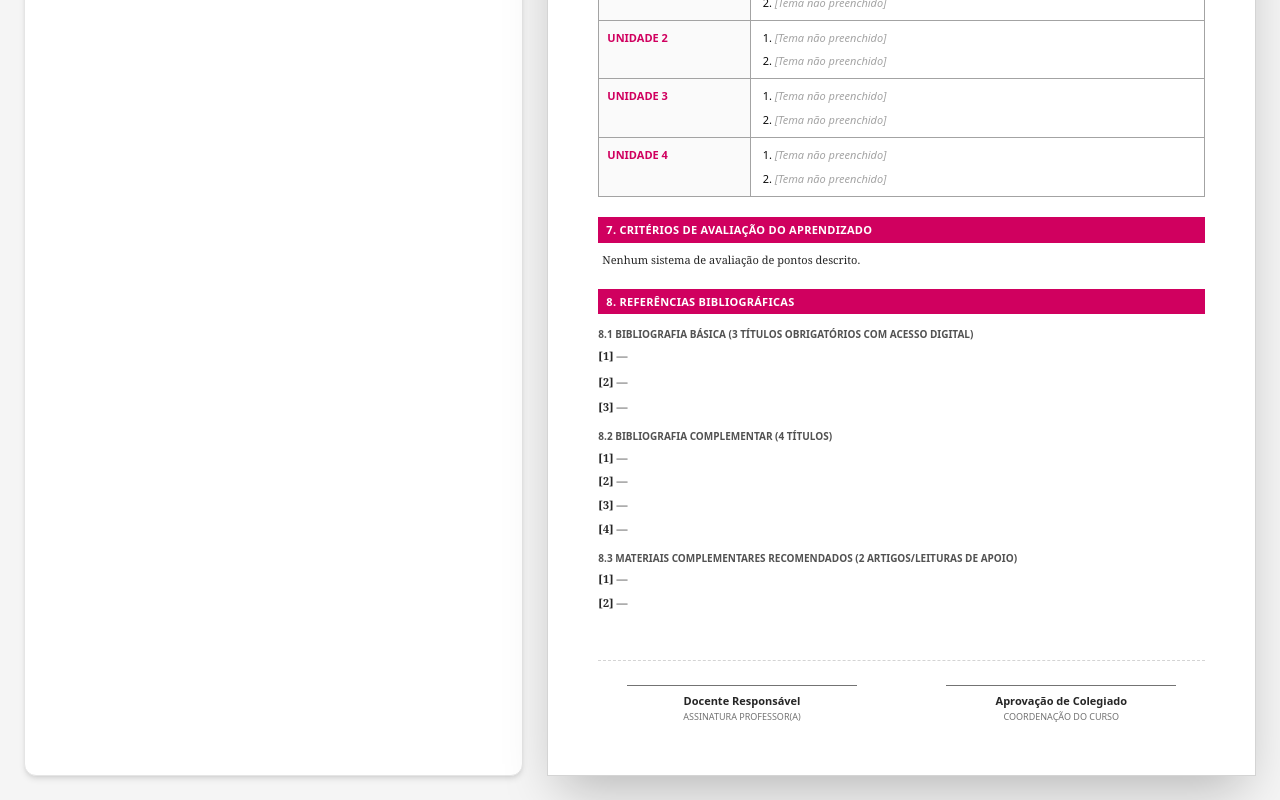
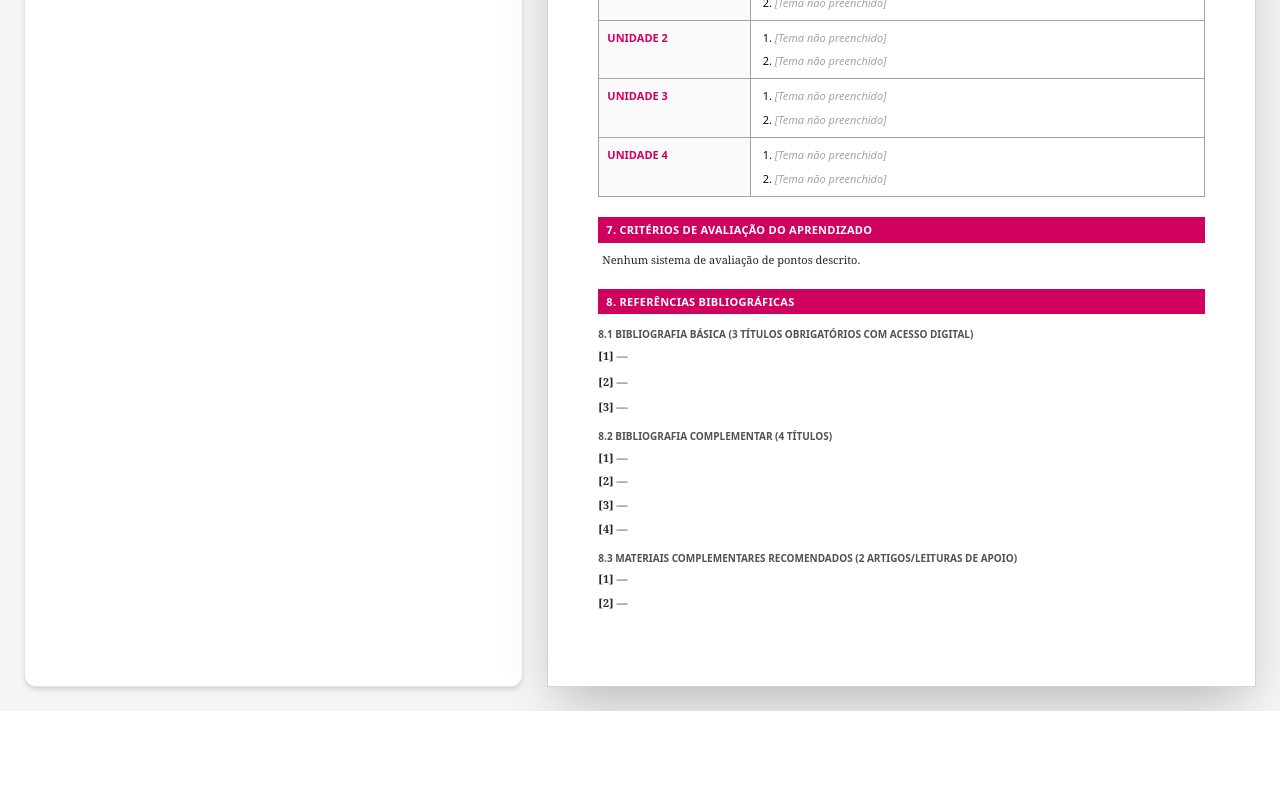
Before and after one commit to vilardani/geradordeplanodeensino, a React (Vite) app: page / in a window 1280 px wide. Shown: the part 888-1688 px from the top of the page. After the commit the page ends 1599 px from the top, so only its background shows below. Built offline with nearby package versions, Linux system fonts and the light colour scheme.

Commit message:
Remove signature and approval block from the plan preview

```diff
--- a/src/App.tsx
+++ b/src/App.tsx
@@ -1093,23 +1093,6 @@ export default function App() {
                 </div>
               </div>
 
-              {}
-              {/* ASSINATURAS */}
-              <div className="mt-12 pt-6 border-t border-dashed border-neutral-300 break-inside-avoid">
-                <div className="grid grid-cols-2 gap-8 text-center text-[11px] font-sans">
-                  <div>
-                    <div className="w-[80%] mx-auto border-b border-neutral-500 mb-1.5"></div>
-                    <p className="font-bold text-neutral-800">Docente Responsável</p>
-                    <p className="text-[9px] text-neutral-500 uppercase">Assinatura Professor(a)</p>
-                  </div>
-                  <div>
-                    <div className="w-[80%] mx-auto border-b border-neutral-500 mb-1.5"></div>
-                    <p className="font-bold text-neutral-800">Aprovação de Colegiado</p>
-                    <p className="text-[9px] text-neutral-500 uppercase">Coordenação do Curso</p>
-                  </div>
-                </div>
-              </div>
-
             </div>
 
           </div>
```
